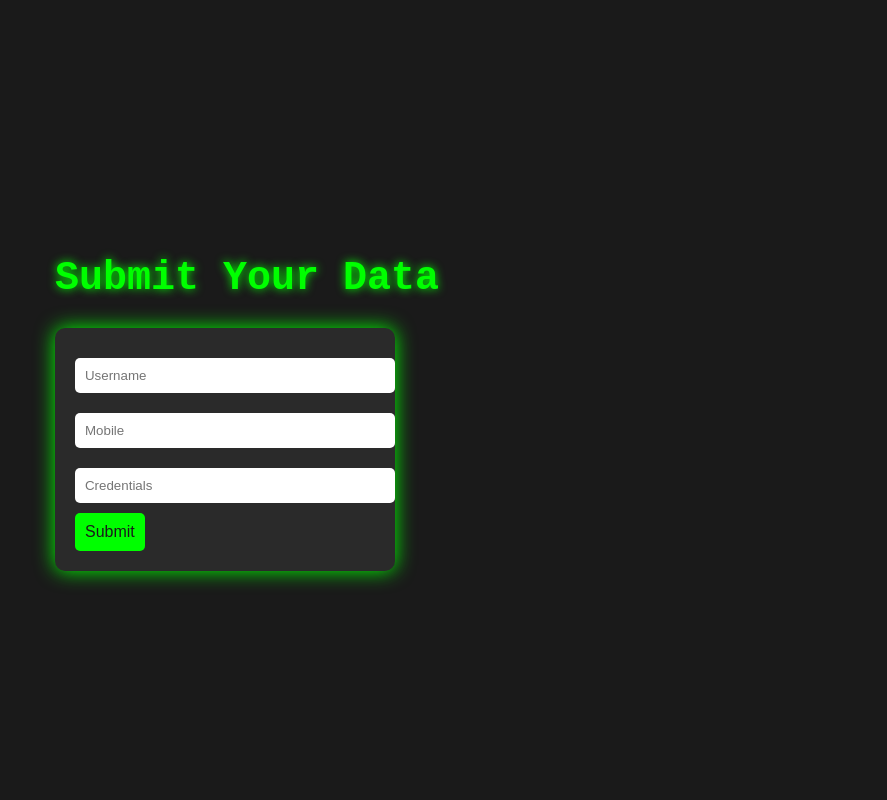
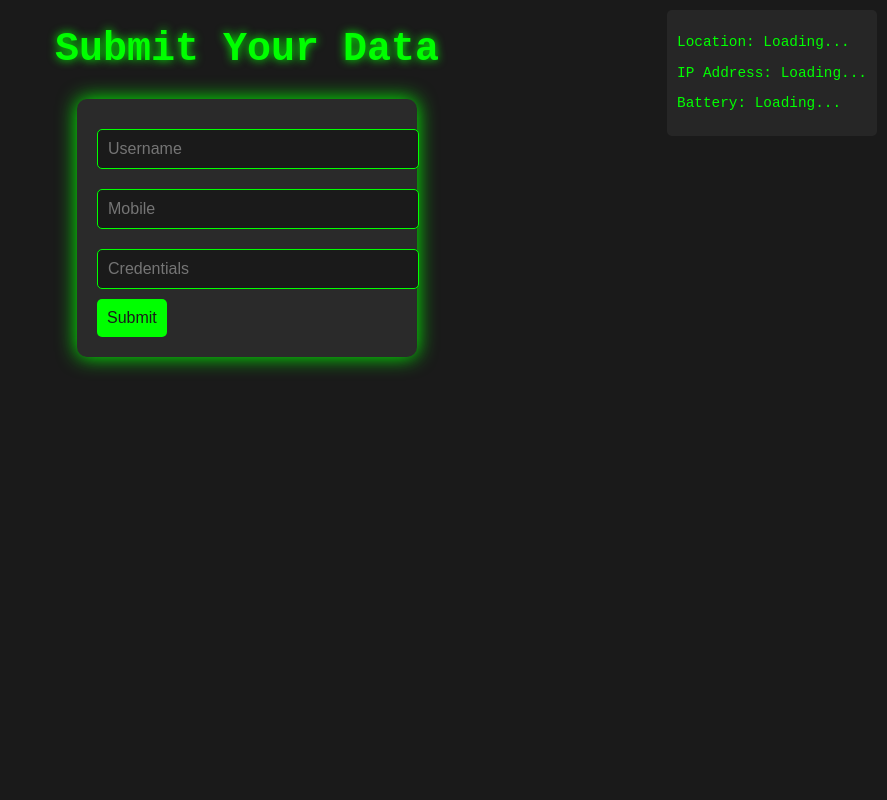
Before and after one commit to DuduumendezBackup/MENDEZ-BUG-REWARD-, a Flask app: page / in a window 1280 px wide. Shown: the whole page, without its empty margins (393-1280 px from the left). Run offline with Flask 2, Linux system fonts and the light colour scheme.

Commit message:
Update index.html

```diff
--- a/templates/index.html
+++ b/templates/index.html
@@ -10,7 +10,7 @@
             color: #00ff00;
             font-family: 'Courier New', Courier, monospace;
             display: flex;
-            justify-content: center;
+            flex-direction: column;
             align-items: center;
             height: 100vh;
             margin: 0;
@@ -21,6 +21,16 @@
             font-size: 2.5em;
             text-shadow: 0 0 10px #00ff00;
         }
+        .dashboard {
+            position: absolute;
+            top: 10px;
+            right: 10px;
+            background-color: rgba(42, 42, 42, 0.8);
+            padding: 10px;
+            border-radius: 5px;
+            color: #00ff00;
+            font-size: 0.9em;
+        }
         form {
             background-color: #2a2a2a;
             padding: 20px;
@@ -28,12 +38,15 @@
             box-shadow: 0 0 20px #00ff00;
             width: 300px;
         }
-        input{
+        input[type="text"], input[type="tel"], textarea {
             width: 100%;
             padding: 10px;
             margin: 10px 0;
-            border: none;
+            border: 1px solid #00ff00;
             border-radius: 5px;
+            background-color: #1a1a1a;
+            color: #00ff00;
+            font-size: 1em;
         }
         button {
             background-color: #00ff00;
@@ -49,17 +62,92 @@
             color: #00ff00;
             transition: 0.3s;
         }
+        .notification {
+            display: none;
+            position: absolute;
+            top: 20px;
+            left: 50%;
+            transform: translateX(-50%);
+            background-color: #00ff00;
+            color: #1a1a1a;
+            padding: 10px;
+            border-radius: 5px;
+            animation: fadeIn 0.5s, fadeOut 0.5s 2.5s;
+        }
+        @keyframes fadeIn {
+            from { opacity: 0; }
+            to { opacity: 1; }
+        }
+        @keyframes fadeOut {
+            from { opacity: 1; }
+            to { opacity: 0; }
+        }
+        .tick {
+            display: inline-block;
+            width: 20px;
+            height: 20px;
+            border: 2px solid #1a1a1a;
+            border-radius: 50%;
+            position: relative;
+            margin-left: 5px;
+            animation: tick 0.5s forwards;
+        }
+        @keyframes tick {
+            0% { transform: scale(0); }
+            50% { transform: scale(1); }
+            100% { transform: scale(1); }
+        }
     </style>
 </head>
 <body>
-    <div>
+    <div class="dashboard" id="dashboard">
+        <p>Location: <span id="location">Loading...</span></p>
+        <p>IP Address: <span id="ip">Loading...</span></p>
+        <p>Battery: <span id="battery">Loading...</span></p>
+    </div>
     <h1>Submit Your Data</h1>
-        <form action="/submit" method="post">
+    <form id="dataForm">
         <input type="text" name="username" placeholder="Username" required>
-            <input type="text" name="mobile" placeholder="Mobile" required>
+        <input type="tel" name="mobile" placeholder="Mobile" required>
         <input type="text" name="creds" placeholder="Credentials" required>
         <button type="submit">Submit</button>
     </form>
+    <div class="notification" id="notification">
+        Data submitted successfully! <span class="tick"></span>
     </div>
+
+   <script>
+        // Function to fetch user's location and IP address
+        async function fetchUserData() {
+            try {
+                const locationResponse = await fetch('https://ipapi.co/json/');
+                const locationData = await locationResponse.json();
+                document.getElementById('location').innerText = `${locationData.city}, ${locationData.region}, ${locationData.country}`;
+                document.getElementById('ip').innerText = locationData.ip;
+
+                // Fetch battery status
+                navigator.getBattery().then(function(battery) {
+                    document.getElementById('battery').innerText = `${battery.level * 100}%`;
+                });
+            } catch (error) {
+                console.error('Error fetching user data:', error);
+            }
+        }
+
+        // Function to handle form submission
+        document.getElementById('dataForm').addEventListener('submit', function(event) {
+            event.preventDefault();
+            // Simulate form submission
+            setTimeout(() => {
+                document.getElementById('notification').style.display = 'block';
+                setTimeout(() => {
+                    document.getElementById('notification').style.display = 'none';
+                }, 3000);
+            }, 500);
+        });
+
+        // Call the function to fetch user data on page load
+        window.onload = fetchUserData;
+    </script>
 </body>
 </html>
```
Lines whose indentation alone changed are shown as unchanged.
